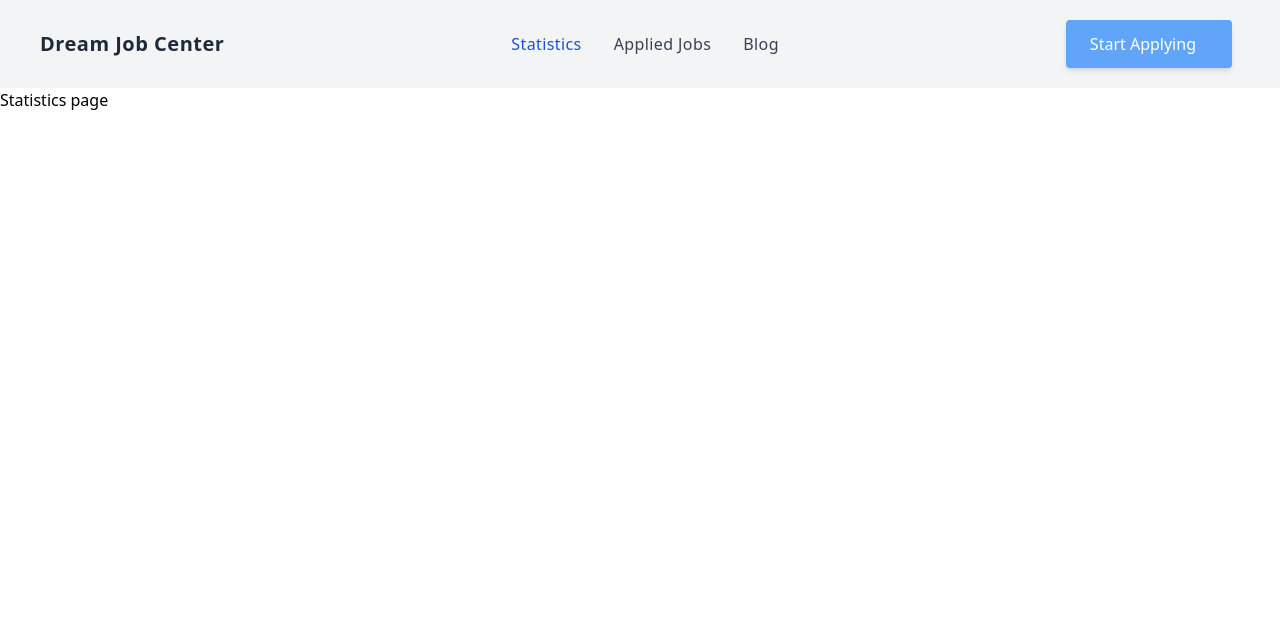
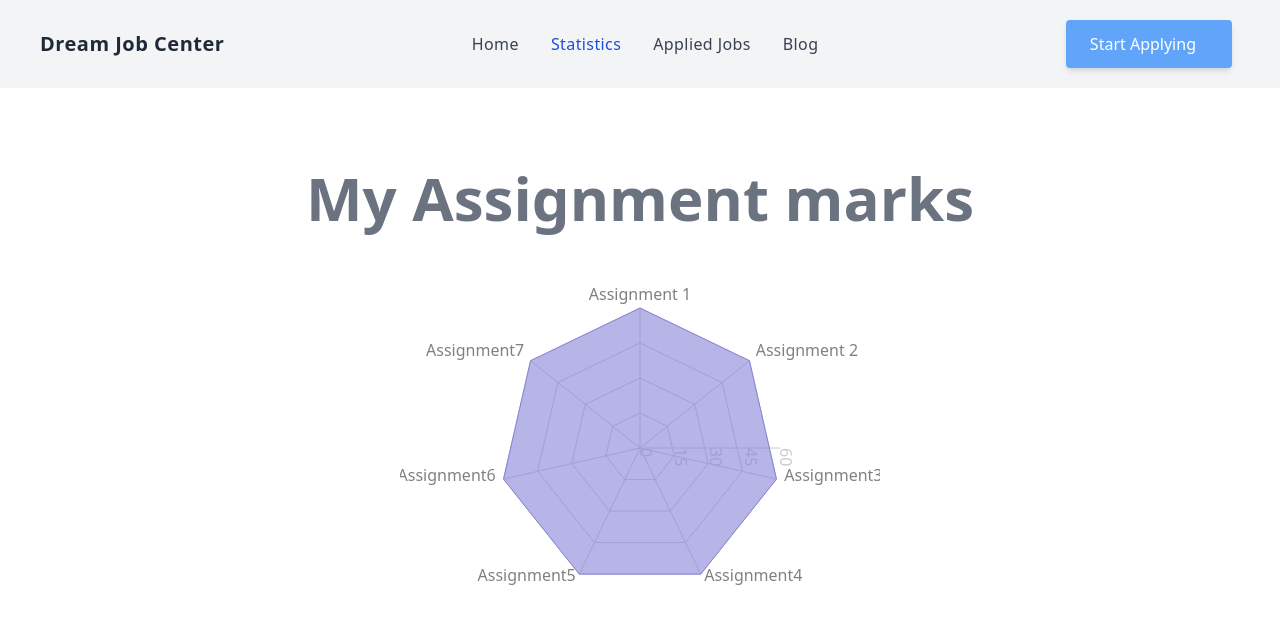
Before and after one commit to Sazzads/dream_job_center, a React (Vite) app: page /statistics in a window 1280 px wide. Shown: the top 624 px of the page. Built offline with nearby package versions, Linux system fonts and the light colour scheme.

Commit message:
add statistics component chart

```diff
--- a/package.json
+++ b/package.json
@@ -10,11 +10,13 @@
   },
   "dependencies": {
     "@heroicons/react": "^2.0.17",
+    "axios": "^1.3.5",
     "localforage": "^1.10.0",
     "match-sorter": "^6.3.1",
     "react": "^18.2.0",
     "react-dom": "^18.2.0",
     "react-router-dom": "^6.10.0",
+    "recharts": "^2.5.0",
     "sort-by": "^1.2.0"
   },
   "devDependencies": {
--- /dev/null
+++ b/public/marks.json
@@ -0,0 +1,37 @@
+[
+    {
+      "id": "643422f975672dab23cd6128",
+      "name": "Assignment 1",
+      "marks": 60
+    },
+    {
+      "id": "643422f96e65b751db5a4207",
+      "name": "Assignment 2",
+      "marks": 60
+    },
+    {
+      "id": "643422f9f6234943ddb85bcb",
+      "name": "Assignment3",
+      "marks": 60
+    },
+    {
+      "id": "643422f97bcd770b1d33dfff",
+      "name": "Assignment4",
+      "marks": 60
+    },
+    {
+      "id": "643422f9beb6931c88b4ccc5",
+      "name": "Assignment5",
+      "marks": 60
+    },
+    {
+      "id": "643422f9789e981a47f59cf9",
+      "name": "Assignment6",
+      "marks": 60
+    },
+    {
+      "id": "643422f9a3d0be2cdc0e4a52",
+      "name": "Assignment7",
+      "marks": 60
+    }
+  ]
--- a/src/App.jsx
+++ b/src/App.jsx
@@ -1,6 +1,5 @@
 import { useState } from 'react'
 import reactLogo from './assets/react.svg'
-import viteLogo from '/vite.svg'
 import './App.css'
 import Header from './Components/Header/Header'
 import { Outlet } from 'react-router-dom'
--- a/src/Components/Header/Header.jsx
+++ b/src/Components/Header/Header.jsx
@@ -19,6 +19,11 @@ const Header = () => {
 
                 {/* Nav Items Section */}
                 <ul className='items-center hidden space-x-8 lg:flex'>
+                <li>
+                                            <Link to='/' className='default'>
+                                                Home
+                                            </Link>
+                                        </li>
                     <li>
                         <NavLink
                             to='/statistics'
@@ -88,6 +93,11 @@ const Header = () => {
                                 <nav>
                                     <ul className='space-y-4'>
                                         <li>
+                                            <Link to='/' className='default'>
+                                                Home
+                                            </Link>
+                                        </li>
+                                        <li>
                                             <Link to='/statistics' className='default'>
                                                 Statistics
                                             </Link>
--- a/src/Components/Statistics/Statistics.jsx
+++ b/src/Components/Statistics/Statistics.jsx
@@ -1,10 +1,49 @@
-import React from 'react';
+import React, { useEffect, useState } from 'react';
+import { Radar, RadarChart, PolarGrid, PolarAngleAxis, PolarRadiusAxis, ResponsiveContainer, Tooltip } from 'recharts';
+import axios from 'axios';
+
+
+
+
+
+
 
 const Statistics = () => {
+
+    const [marks, setMarks] = useState([])
+
+
+
+
+    useEffect(() => {
+        // fetch('marks.json')
+        //     .then(res => res.json())
+        //     .then(data => setMarks(data))
+        axios.get('marks.json')
+            .then(data => {
+                const loadedData = data.data;
+                // console.log(loadedData);
+                setMarks(loadedData);
+            })
+    }, [])
+
     return (
-        <div>
-            <h1>Statistics page</h1>
-        </div>
+        <div className='my-container'>
+            <h1 className='text-center text-6xl font-bold text-gray-500 mb-10' >My Assignment marks</h1>
+
+            <div className='flex flex-col items-center '>
+                <RadarChart cx="50%" cy="50%" outerRadius="80%" data={marks} width={480} height={360}>
+                    <PolarGrid />
+                    <PolarAngleAxis dataKey="name" />
+                    <PolarRadiusAxis />
+                    <Radar name="Marks" dataKey="marks" stroke="#8884d8" fill="#8884d8" fillOpacity={0.6} />
+                    <Tooltip />
+                </RadarChart>
+            </div>
+
+
+
+        </div >
     );
 };
 
```
Also changed, not shown: 1 other file (tests, documents, lock files or other folders).
